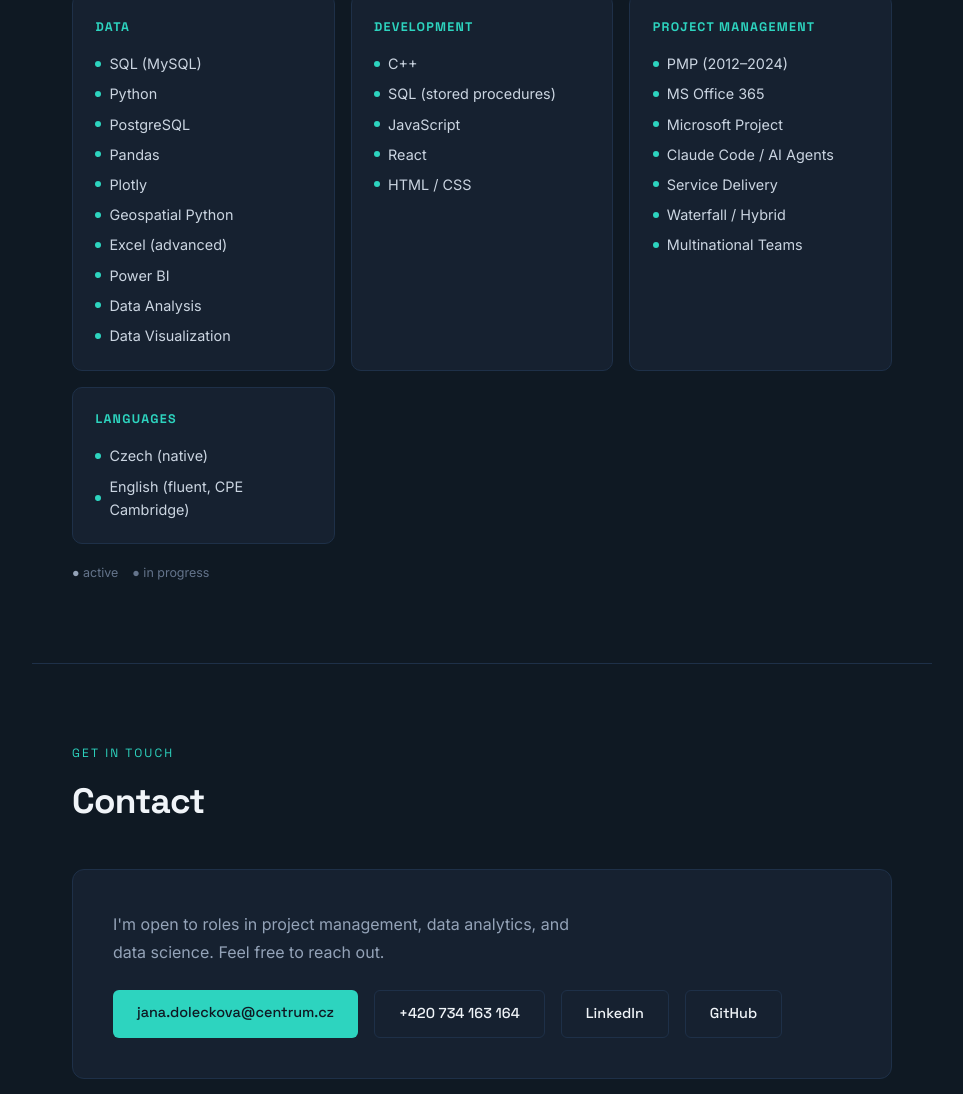
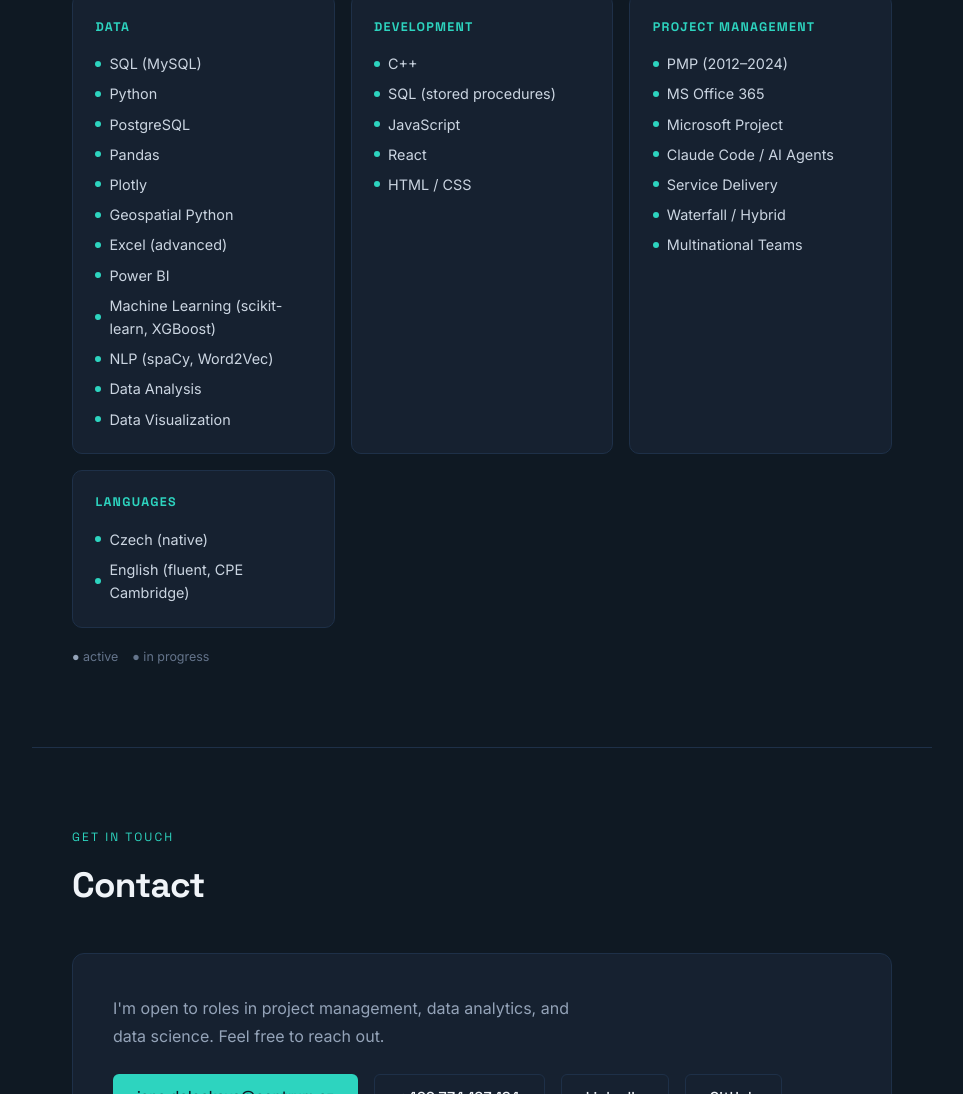
Before and after one commit to Jana-DADS/Portfolio, a plain HTML site: page index.html in a window 1280 px wide. Shown: the part 2852-3946 px from the top of the page, without its empty margins (158-1121 px from the left). Drawn offline with Linux system fonts and the light colour scheme.

Commit message:
Skills: add Machine Learning and NLP
Co-Authored-By: Claude Opus 5.5 <noreply@anthropic.com>
Claude-Session: https://claude.ai/code/session_01XysdZz3ibzvaGERZ2XawqV

```diff
--- a/index.html
+++ b/index.html
@@ -525,6 +525,8 @@
           <li><span class="skill-dot"></span>Geospatial Python</li>
           <li><span class="skill-dot"></span>Excel (advanced)</li>
           <li><span class="skill-dot"></span>Power BI</li>
+          <li><span class="skill-dot"></span>Machine Learning (scikit-learn, XGBoost)</li>
+          <li><span class="skill-dot"></span>NLP (spaCy, Word2Vec)</li>
           <li><span class="skill-dot"></span>Data Analysis</li>
           <li><span class="skill-dot"></span>Data Visualization</li>
         </ul>
```
